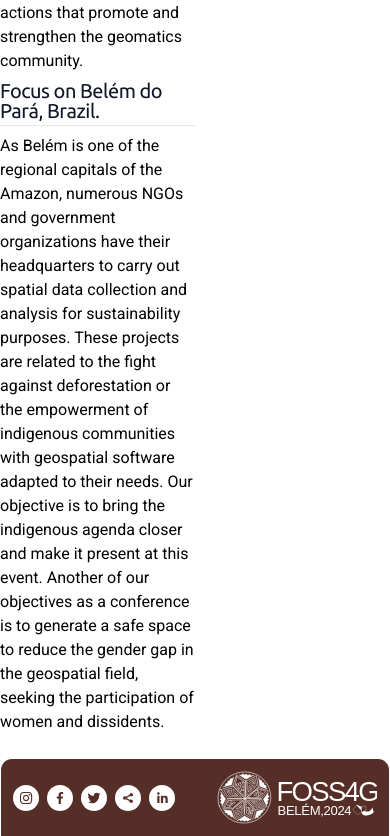
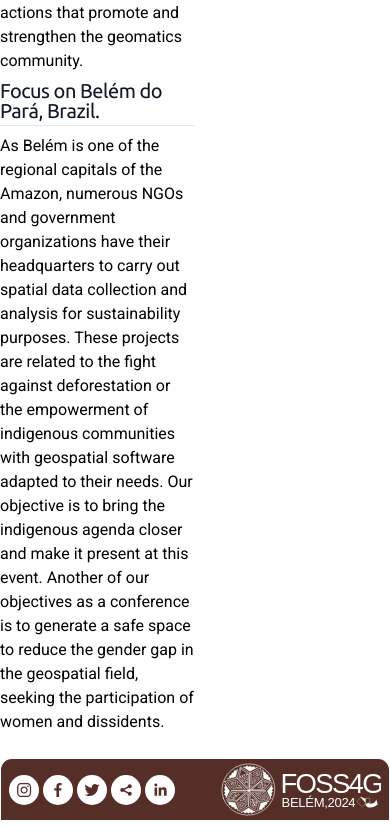
Before and after one commit to rami-dv/foss4g-belem, a Next.js app: page /about in a window 390 px wide. Shown: the part 2106-2942 px from the top of the page. Built offline with nearby package versions, Linux system fonts and the light colour scheme.

Commit message:
update footer

```diff
--- a/src/components/footer.tsx
+++ b/src/components/footer.tsx
@@ -5,11 +5,11 @@ import FOSS4GLogoWhite from "@/images/foss4g-belem-logo-vertical-white.svg";
 import { SocialIcon } from "react-social-icons";
 
 export default function Footer() {
-  const socialIconHeight = 26;
+  const socialIconHeight = 30;
 
   return (
-    <nav className="flex shadow-lg items-center justify-between flex-wrap bg-f4g_red px-3 py-3 max-w-6xl mx-auto border-white border-t border-l border-r rounded-t-xl">
-      <div className="space-x-2 scale-100 sm:scale-110 origin-left">
+    <nav className="flex shadow-lg items-center justify-between flex-wrap bg-f4g_red px-2 py-1 sm:px-3 sm:py-3 max-w-6xl mx-auto border-white border-t border-l border-r rounded-t-xl">
+      <div className="space-x-1 sm:space-x-2 scale-100 sm:scale-[130%] origin-left">
         <SocialIcon
           url="https://instagram.com/foss4g"
           style={{ width: socialIconHeight, height: socialIconHeight }}
```
